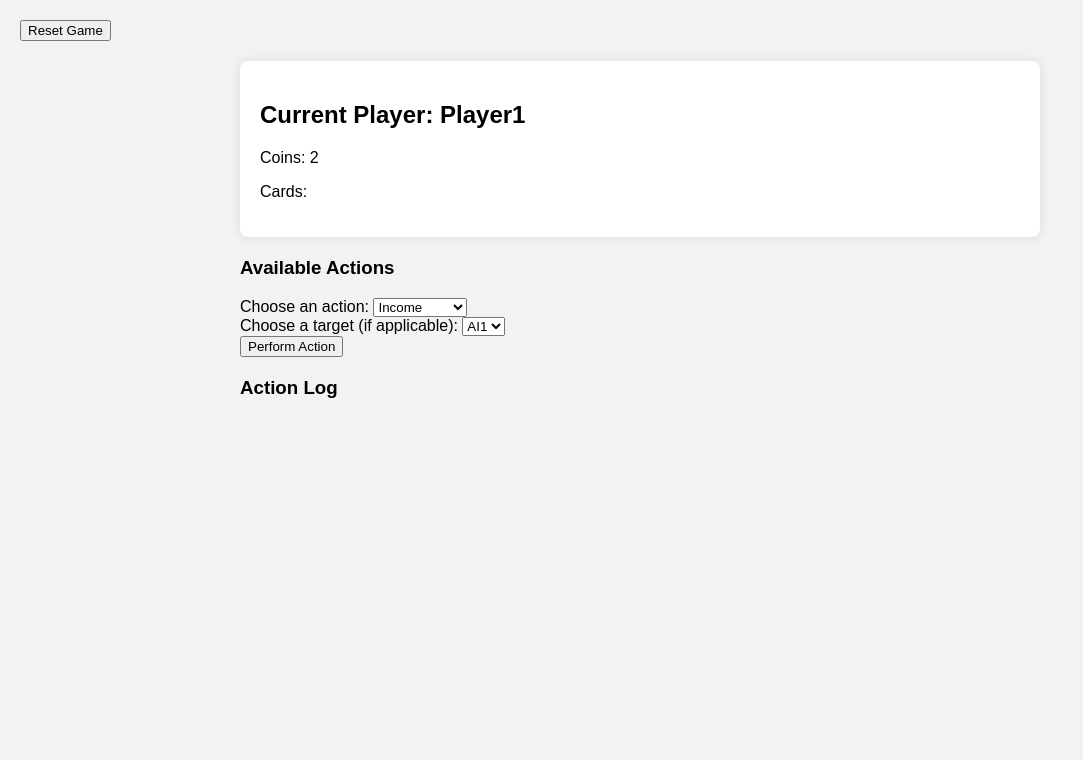
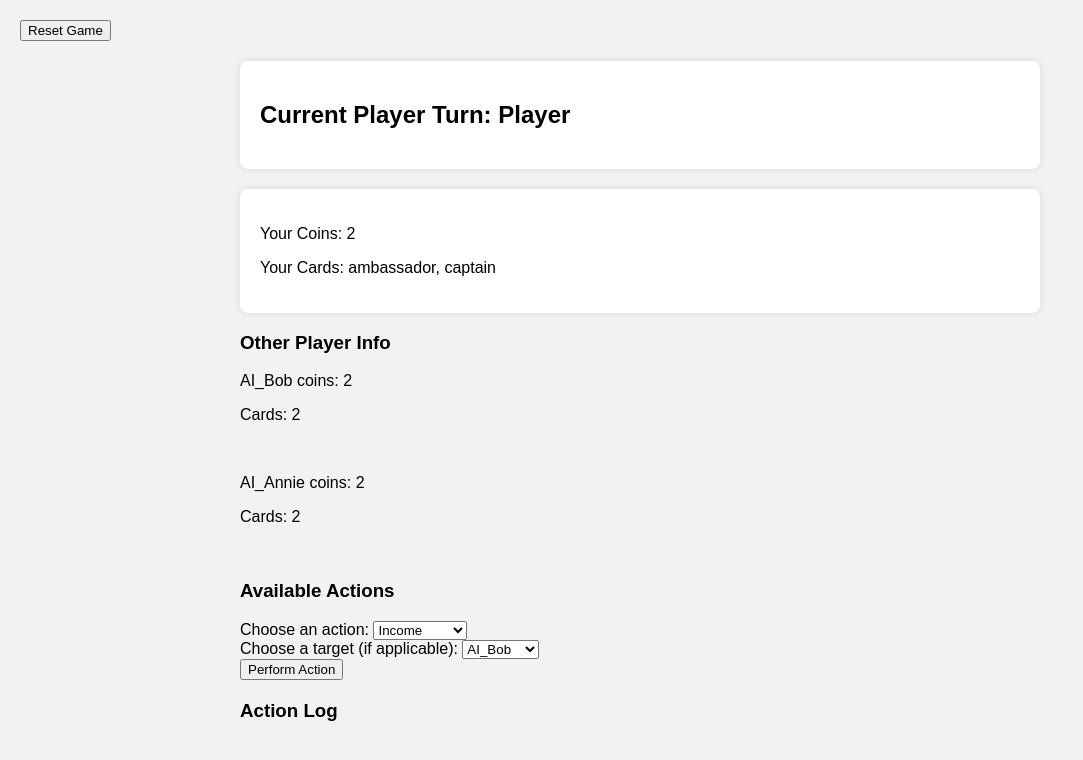
Before and after one commit to gchoi5738/Coup, a Flask app: page / in a window 1280 px wide. Shown: the top 760 px of the page, without its empty margins (0-1083 px from the left). Run offline with Flask 3, Linux system fonts and the light colour scheme.

Commit message:
revamp index.html, models for a human and ai player implementation

```diff
--- a/coup/__init__.py
+++ b/coup/__init__.py
@@ -3,4 +3,4 @@ from flask import Flask
 
 app = Flask(__name__)
 
-from . import app  # Adjust the import statement
+from . import app
--- a/coup/app.py
+++ b/coup/app.py
@@ -1,17 +1,25 @@
 # Coup/coup/app.py
 from flask import Flask, render_template, request, redirect, url_for
 
-from . import app  # Adjust the import statement
+from . import app
 from .models import CoupGame, Player
 
-game = CoupGame([Player("Player1"), Player("AI1"), Player("AI2")])
+#Initialize game
+    #Please Note: Only one player can be playable at a time
+game = CoupGame(human_player = Player("Player"),
+                AI_players = [Player("AI_Bob"), Player("AI_Annie")])
+
 action_log = []
 
 @app.route('/')
 def index():
     current_player = game.get_current_player()
-    players = game.players
-    return render_template('index.html', current_player=current_player, players=players, action_log=action_log)
+    human_player = game.human_player
+    AI_players = game.AI_players
+    return render_template('index.html', human_player=human_player,
+                                         AI_players=AI_players,
+                                         current_player=current_player,
+                                         action_log=action_log)
 
 @app.route('/perform_action', methods=['POST'])
 def perform_action():
@@ -23,6 +31,7 @@ def perform_action():
         if target:
             target_player = game.get_player_by_name(target)
             game.perform_action(current_player, target_player, action)
+            action_log.append(f"{current_player.name} attempted to {action} {target_player.name}")
             action_log.append(f"{current_player.name} chose to {action} {target_player.name}")
         else:
             game.perform_action(current_player, None, action)
--- a/coup/models.py
+++ b/coup/models.py
@@ -2,6 +2,7 @@
 import random
 
 class Player:
+
     def __init__(self, name):
         self.name = name
         self.coins = 2
@@ -11,11 +12,29 @@ class Player:
         return f"{self.name}"
 
 class CoupGame:
-    def __init__(self, players):
-        self.players = players
+    def __init__(self, human_player, AI_players):
+        #Both human_player and AI_players are Player objects
+        self.human_player = human_player
+        self.AI_players = AI_players
+
+        #List of all players
+        self.players = [human_player] + AI_players
+
+        #List of all cards in the game
         self.deck = ["contessa", "duke", "captain", "ambassador", "assassin"] * 3
+
+        # Shuffle the deck before dealing
         self.shuffle_deck()
-        self.current_player_index = 0  # Index of the current player in the players list
+
+        # Index of the current player in the players list
+        self.current_player_index = 0
+
+        # Deal two cards to each player
+        for player in self.players:
+            player.cards.extend([self.deal_card(), self.deal_card()])
+
+    def deal_card(self):
+        return self.deck.pop(0)
 
     def shuffle_deck(self):
         random.shuffle(self.deck)
@@ -23,19 +42,27 @@ class CoupGame:
     def get_current_player(self):
         return self.players[self.current_player_index]
 
+    #Check if player is eliminated
+    def is_eliminated(self, player):
+        return not player.cards
+
     def get_player_by_name(self, name):
         for player in self.players:
             if player.name == name:
                 return player
         return None  # Player not found
 
+
     def perform_action(self, actor, target, action):
+        # Basic actions
         if action == "income":
             self.income(actor)
         elif action == "foreign_aid":
             self.foreign_aid(actor)
         elif action == "coup":
             self.coup(actor, target)
+
+        #Influence actions
         elif action == "tax":
             self.tax(actor)
         elif action == "assassinate":
@@ -45,6 +72,19 @@ class CoupGame:
         elif action == "steal":
             self.steal(actor, target)
 
+        #Counteractions, challenges, and allow
+        elif action == "challenge":
+            self.challenge(actor, target, action)
+        elif action == "block":
+            self.block_action(actor, target, action)
+        elif action == "allow":
+            self.allow_action(actor, action)
+
+        # Check if the game has ended
+        if self.check_end_of_game():
+            self.reset_game()
+
+    #Basic Actions: income, foreign aid, coup
     def income(self, player):
         player.coins += 1
 
@@ -54,15 +94,18 @@ class CoupGame:
     def coup(self, actor, target):
         if actor.coins >= 7:
             actor.coins -= 7
-            self.eliminate_player(target)
+            self.lose_influence(target)
+            #Check if target is eliminated
 
+
+    #Influence Actions: tax, assassinate, exchange, steal
     def tax(self, player):
         player.coins += 3
 
     def assassinate(self, actor, target):
         if actor.coins >= 3:
             actor.coins -= 3
-            self.eliminate_player(target)
+            self.lose_influence(target)
 
     def exchange(self, player):
         self.shuffle_deck()
@@ -78,7 +121,12 @@ class CoupGame:
         else:
             target.coins = 0
             actor.coins += target.coins
-        # You might want to add additional logic for handling stealing cards, if applicable
+
+
+    def block_action(self, blocker, actor, claimed_action):
+        actual_action = self.get_actual_action(actor, claimed_action)
+        if actual_action and actual_action == claimed_action:
+            self.eliminate_player(blocker)
 
     def eliminate_player(self, player):
         # Eliminate a player from the game
@@ -111,13 +159,12 @@ class CoupGame:
             player.cards.remove(lost_card)
             # Redistribute the lost card back to the deck
             self.deck.append(lost_card)
+
+            # Check if the player has lost all influence
+            if not player.cards:
+                self.eliminate_player(player)
             return lost_card
         return None  # No influence to lose
-
-    def block_action(self, blocker, actor, claimed_action):
-        actual_action = self.get_actual_action(actor, claimed_action)
-        if actual_action and actual_action == claimed_action:
-            self.eliminate_player(blocker)
 
     def get_actual_action(self, player, claimed_action):
         # Check if the claimed action can be challenged or blocked
@@ -125,33 +172,20 @@ class CoupGame:
             return self.challenge_or_block(player, claimed_action)
         return claimed_action
 
-    def challenge_or_block(self, player, claimed_action):
-        # Simulate a challenge or block
-        challenge_target = random.choice(self.players)
-        if challenge_target == player:
-            challenge_target = self.get_other_player(player)
-        if random.choice([True, False]):  # Randomly decide if it's challenged or blocked
-            return self.challenge(player, challenge_target, claimed_action)
-        else:
-            return self.block_action(player, challenge_target, claimed_action)
-
-    def get_other_player(self, player):
-        # Get another player that is not the specified player
-        for other_player in self.players:
-            if other_player != player:
-                return other_player
-        return None
-
     def check_end_of_game(self):
         # Check if the game has ended
         return len(self.players) == 1
 
     def reset_game(self):
         # Reset the game state for a new round
+        self.deck = ["contessa", "duke", "captain", "ambassador", "assassin"] * 3
         self.shuffle_deck()
+        # Reset the players
         for player in self.players:
             player.coins = 2
             player.cards = []
+            # Deal two cards to each player
+            player.cards.extend([self.deal_card(), self.deal_card()])
 
     def next_turn(self):
         self.current_player_index = (self.current_player_index + 1) % len(self.players)
--- a/coup/templates/index.html
+++ b/coup/templates/index.html
@@ -41,10 +41,20 @@
     </form>
     <div class="container">
         <div class="player-info">
-            <h2>Current Player: {{ current_player.name }}</h2>
-            <p>Coins: {{ current_player.coins }}</p>
-            <p>Cards: {{ current_player.cards | join(', ') }}</p>
+            <h2>Current Player Turn: {{ current_player.name }}</h2>
         </div>
+
+        <div class="player-info">
+            <p>Your Coins: {{ human_player.coins }}</p>
+            <p>Your Cards: {{ human_player.cards | join(', ') }}</p>
+        </div>
+
+        <h3>Other Player Info</h3>
+        {% for AI_player in AI_players %}
+            <p>{{ AI_player.name }} coins: {{ AI_player.coins }} </p>
+            <p> Cards: {{ AI_player.cards | length }}</p>
+            <br>
+        {% endfor %}
 
         <div class="actions">
             <h3>Available Actions</h3>
@@ -62,10 +72,8 @@
                 <br>
                 <label for="target">Choose a target (if applicable):</label>
                 <select id="target" name="target">
-                    {% for player in players %}
-                        {% if player != current_player %}
-                            <option value="{{ player.name }}">{{ player.name }}</option>
-                        {% endif %}
+                    {% for AI_player in AI_players %}
+                        <option value="{{ AI_player.name }}">{{ AI_player.name }}</option>
                     {% endfor %}
                 </select>
                 <br>
```
Also changed, not shown: 1 other file.
